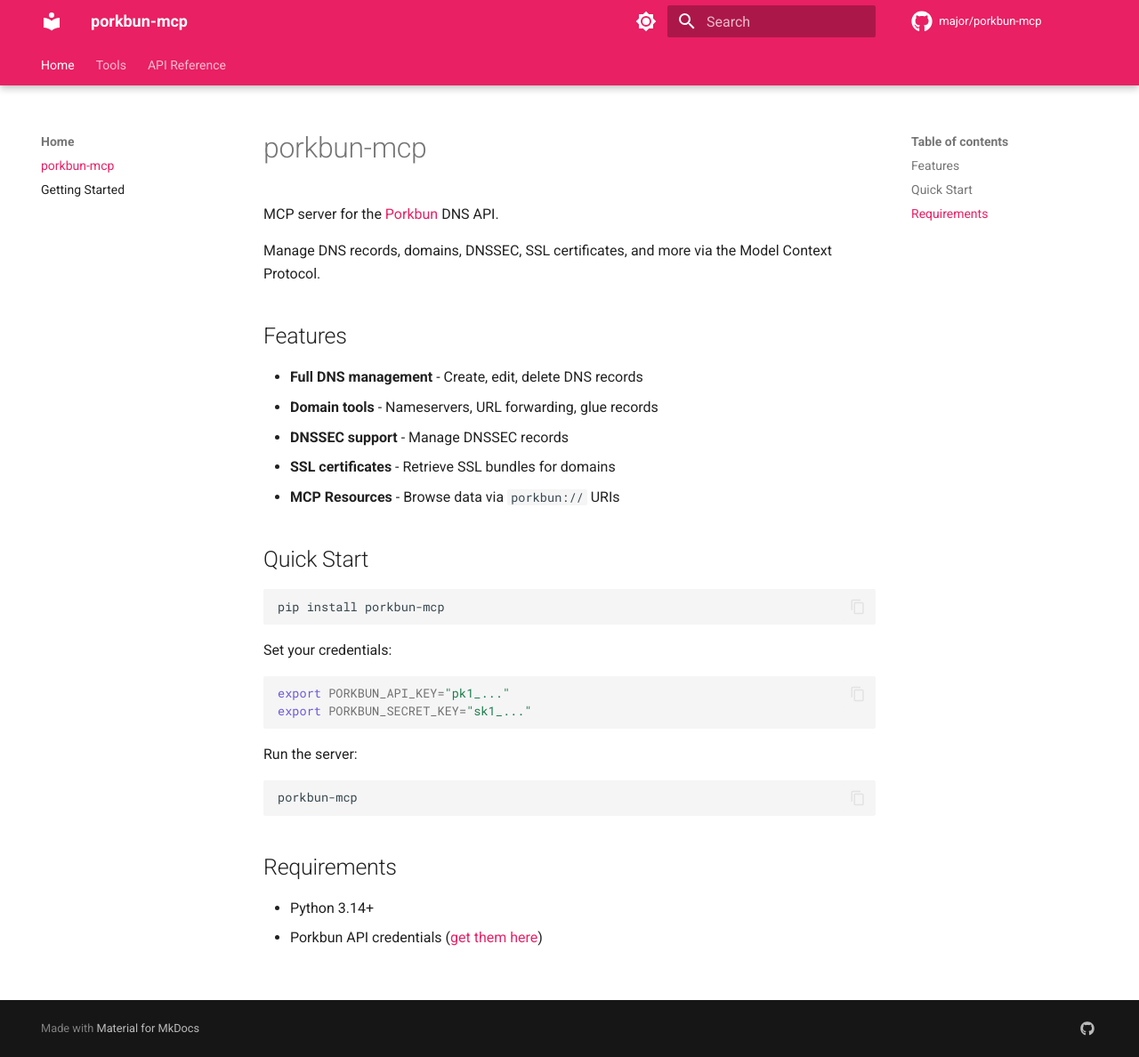
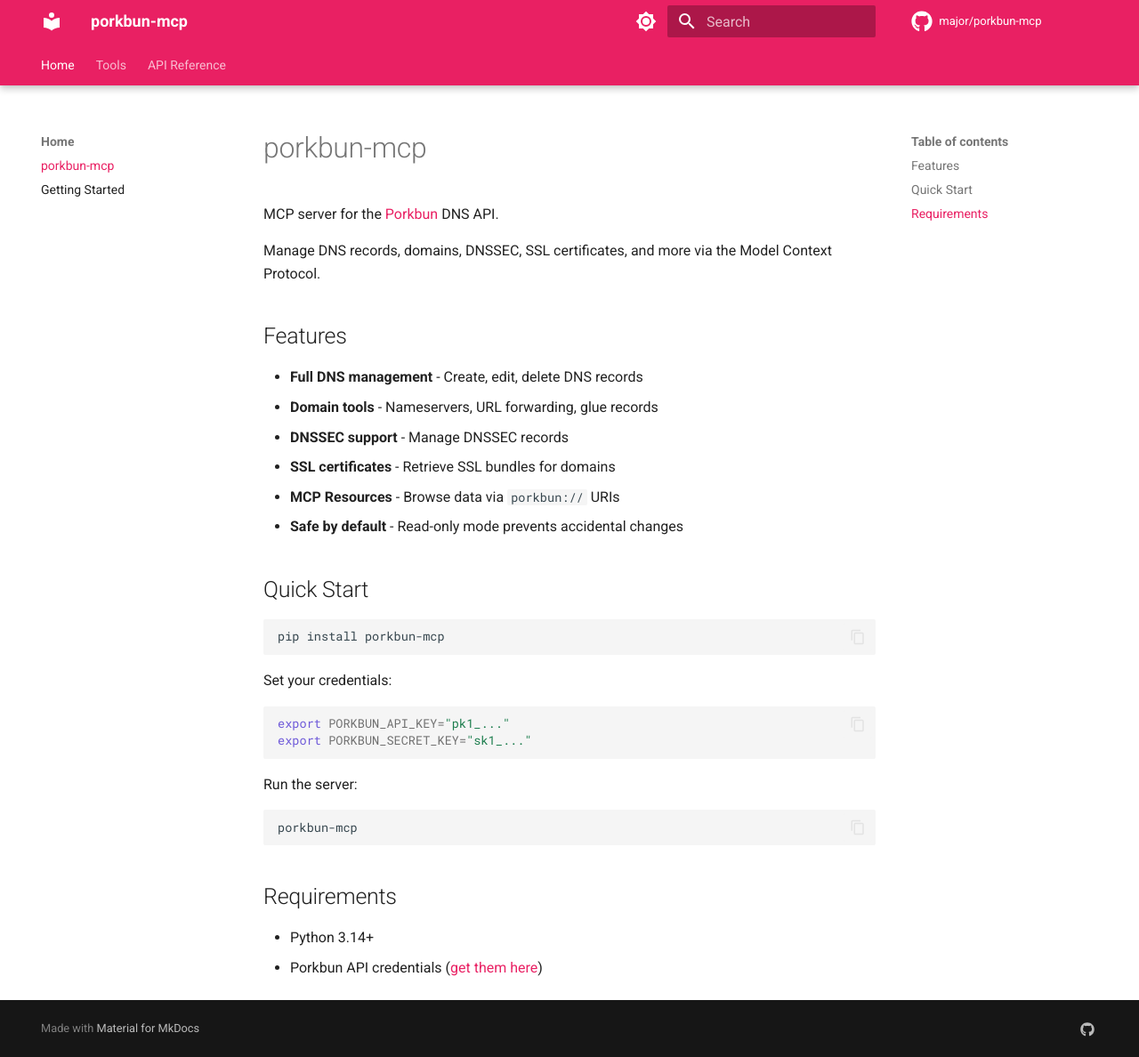
Before and after one commit to major/porkbun-mcp, an MkDocs documentation site: the page built from docs/index.md, in a window 1280 px wide and 1188 px high. Shown: the whole window at 89% size. Built offline with MkDocs 1.6.1 and Material for MkDocs 9.7.7, drawn with Linux system fonts in a browser that asks for light colours; comment, search, counter and statistics services are not loaded.

Commit message:
docs(index): add safe-by-default feature to features list
Mention read-only mode as a feature in the docs homepage.

Signed-off-by: Major Hayden <major@mhtx.net>

```diff
--- a/docs/index.md
+++ b/docs/index.md
@@ -11,6 +11,7 @@
 - **DNSSEC support** - Manage DNSSEC records
 - **SSL certificates** - Retrieve SSL bundles for domains
 - **MCP Resources** - Browse data via `porkbun://` URIs
+- **Safe by default** - Read-only mode prevents accidental changes
 
 ## Quick Start
 
```
